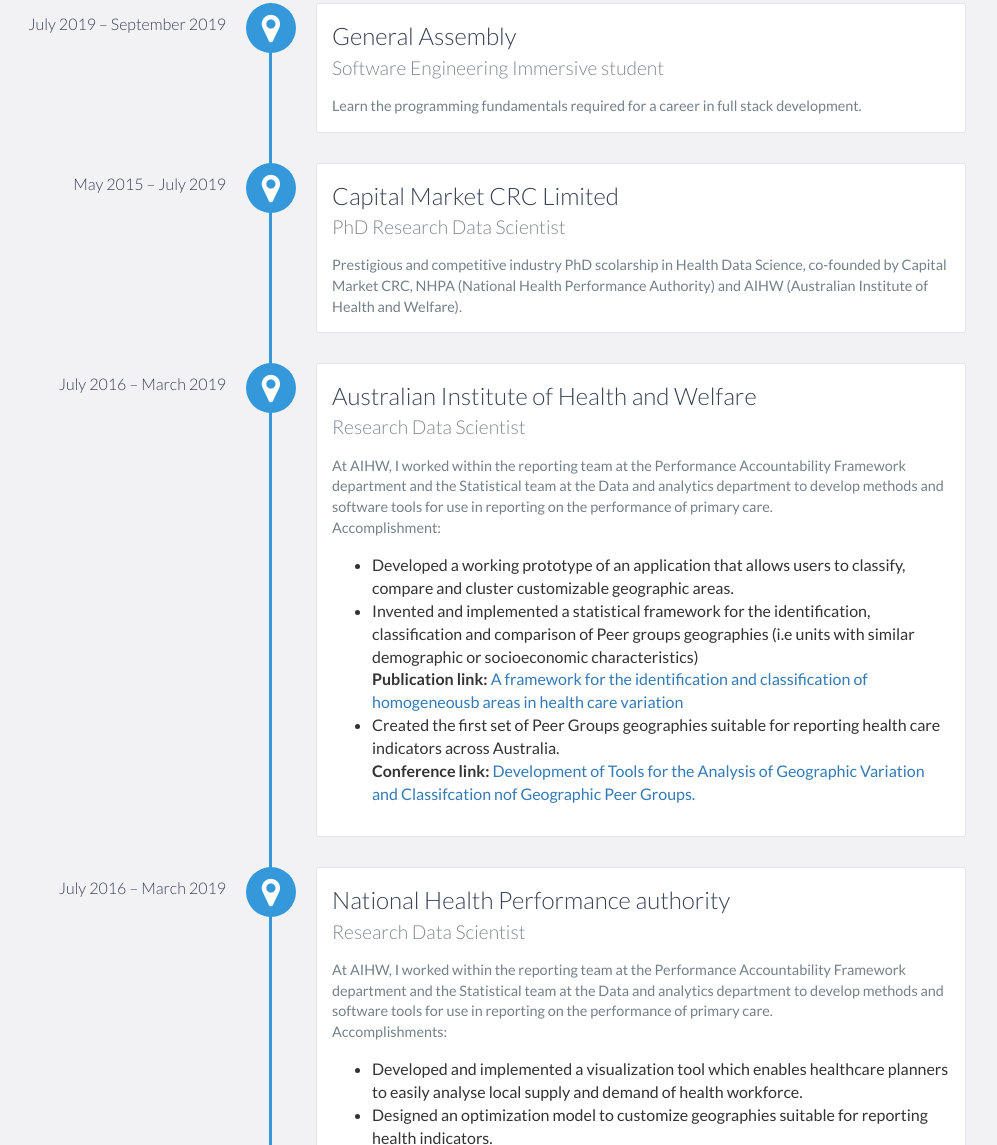
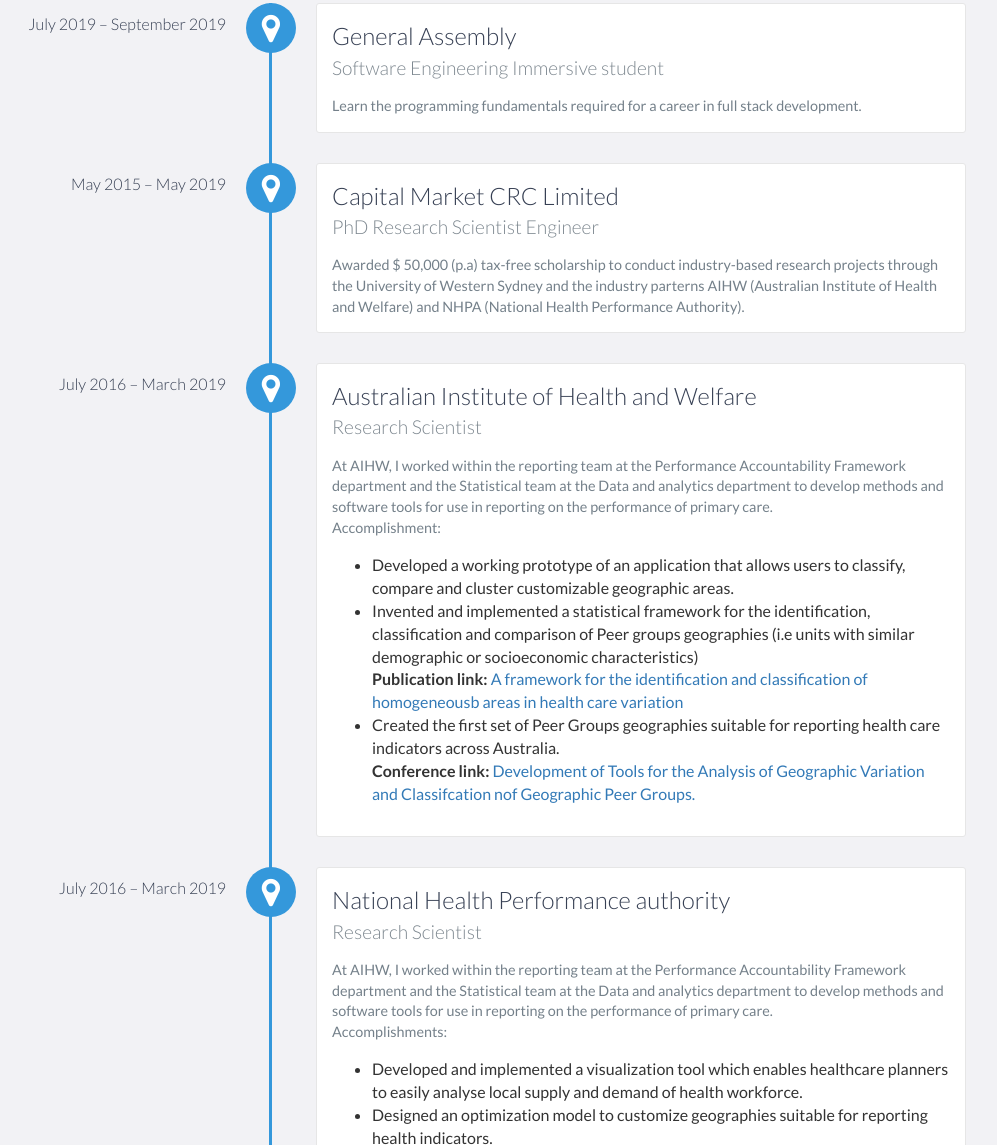
Before and after one commit to lpinzari/portfolio, a website: page index.html in a window 1280 px wide. Shown: the part 1286-2431 px from the top of the page, without its empty margins (174-1171 px from the left). Drawn offline with nearby package versions, Linux system fonts and the light colour scheme; some icons are missing.

Commit message:
Edit work position

```diff
--- a/index.html
+++ b/index.html
@@ -96,17 +96,17 @@
                 </p>
             </div>
 
-            <div data-date="May 2015 – July 2019">
+            <div data-date="May 2015 – May 2019">
                 <h3>Capital Market CRC Limited</h3>
-                <h4>PhD Research Data Scientist</h4>
+                <h4>PhD Research Scientist Engineer</h4>
                 <p>
-                    Prestigious and competitive industry PhD scolarship in Health Data Science, co-founded by Capital Market CRC, NHPA (National Health Performance Authority) and AIHW (Australian Institute of Health and Welfare).
+                    Awarded $ 50,000 (p.a) tax-free scholarship to conduct industry-based research projects through the University of Western Sydney and the industry parterns AIHW (Australian Institute of Health and Welfare) and NHPA (National Health Performance Authority).
                 </p>
             </div>
 
             <div data-date="July 2016 – March 2019">
                 <h3>Australian Institute of Health and Welfare</h3>
-                <h4>Research Data Scientist</h4>
+                <h4>Research Scientist</h4>
                 <p>
                     At AIHW, I worked within the reporting team at the Performance Accountability Framework department and the Statistical team at the Data and analytics department to develop methods and software tools for use in reporting on the performance of primary care. <br>
                     Accomplishment:
@@ -119,7 +119,7 @@
             </div>
             <div data-date="July 2016 – March 2019">
                 <h3>National Health Performance authority</h3>
-                <h4>Research Data Scientist</h4>
+                <h4>Research Scientist</h4>
                 <p>
                     At AIHW, I worked within the reporting team at the Performance Accountability Framework department and the Statistical team at the Data and analytics department to develop methods and software tools for use in reporting on the performance of primary care. <br>
                     Accomplishments:
```
